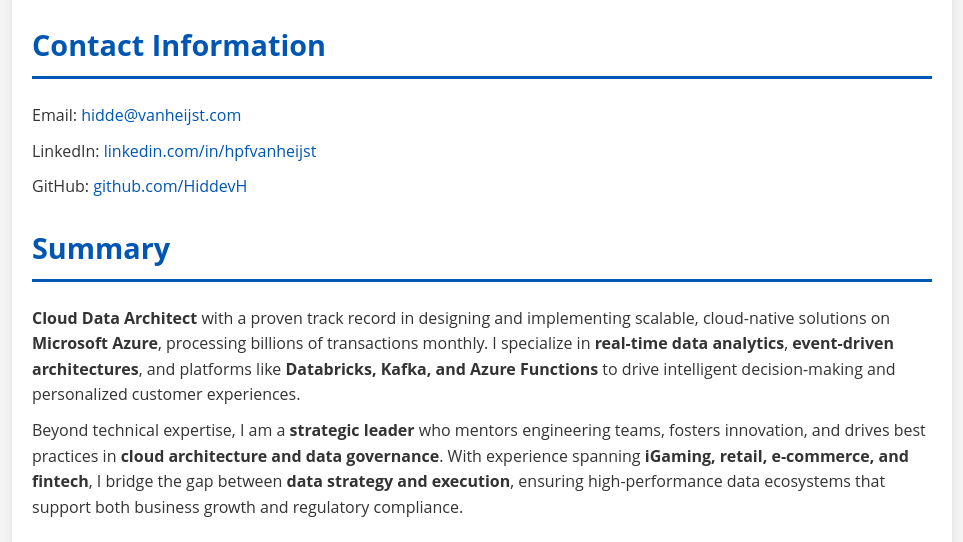
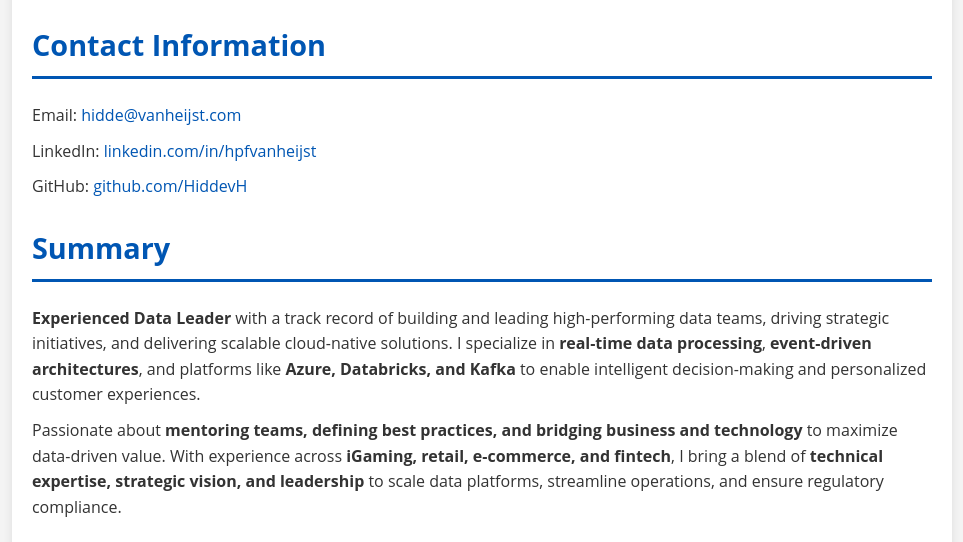
Before and after one commit to HiddevH/hiddevanheijst.nl, a plain HTML site: page index.html in a window 1280 px wide. Shown: the part 215-757 px from the top of the page, without its empty margins (158-1121 px from the left). Drawn offline with Linux system fonts and the light colour scheme.

Commit message:
update summary

```diff
--- a/index.html
+++ b/index.html
@@ -118,18 +118,16 @@
         <div class="section summary">
             <h2>Summary</h2>
             <p>
-        <strong>Cloud Data Architect</strong> with a proven track record in designing and implementing
-        scalable, cloud-native solutions on <strong>Microsoft Azure</strong>, processing billions of transactions monthly.
-        I specialize in <strong>real-time data analytics</strong>, <strong>event-driven architectures</strong>, and platforms like
-        <strong>Databricks, Kafka, and Azure Functions</strong> to drive intelligent decision-making and personalized
-        customer experiences.
+                <strong>Experienced Data Leader</strong> with a track record of building and leading high-performing data teams,
+                driving strategic initiatives, and delivering scalable cloud-native solutions.
+                I specialize in <strong>real-time data processing</strong>, <strong>event-driven architectures</strong>,
+                and platforms like <strong>Azure, Databricks, and Kafka</strong> to enable intelligent decision-making
+                and personalized customer experiences.
             </p>
             <p>
-        Beyond technical expertise, I am a <strong>strategic leader</strong> who mentors engineering teams, fosters
-        innovation, and drives best practices in <strong>cloud architecture and data governance</strong>.
-        With experience spanning <strong>iGaming, retail, e-commerce, and fintech</strong>, I bridge the gap
-        between <strong>data strategy and execution</strong>, ensuring high-performance data ecosystems that support
-        both business growth and regulatory compliance.
+                Passionate about <strong>mentoring teams, defining best practices, and bridging business and technology</strong> to maximize data-driven value.
+                With experience across <strong>iGaming, retail, e-commerce, and fintech</strong>, I bring a blend of <strong>technical expertise,
+                strategic vision, and leadership</strong> to scale data platforms, streamline operations, and ensure regulatory compliance.
             </p>
         </div>
 
```
Lines whose indentation alone changed are shown as unchanged.
